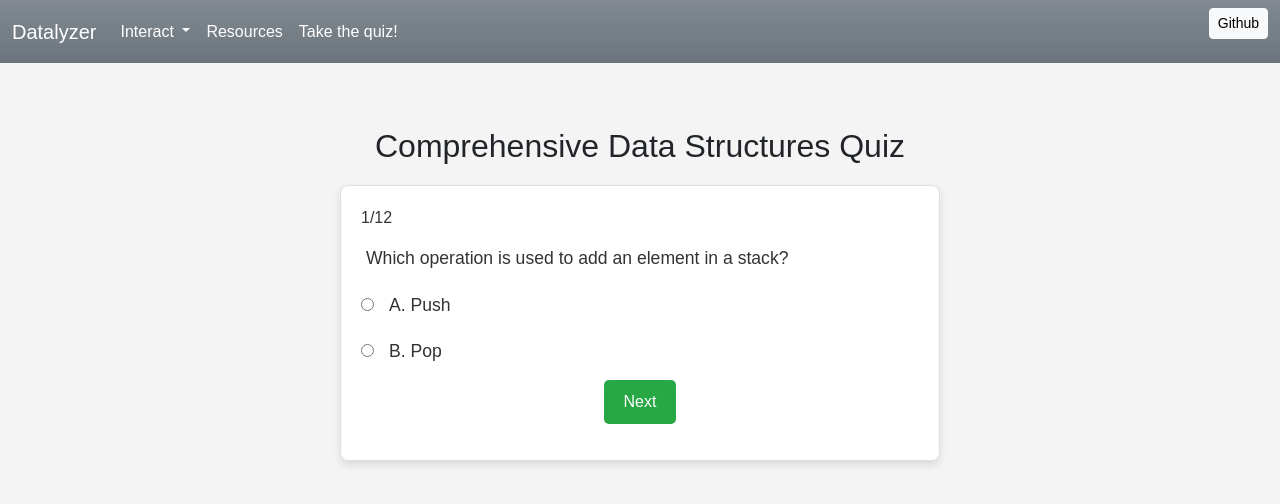
After one commit to Bryan-Webifi-dev/Datalyzer, a Flask app: page /quiz in a window 1280 px wide. The commit adds this page. Shown: the top 504 px of the page. Run offline with Flask 3, Linux system fonts and the light colour scheme.

Commit message:
Finalizing `quizzes`

```diff
--- a/app.py
+++ b/app.py
@@ -30,5 +30,10 @@ def linkedList():
 def resources():
     return render_template("resources.html")
 
+@app.route("/quiz")
+def quiz():
+    return render_template("quiz.html")
+
+
 if __name__ == "__main__":
     app.run(debug=True)
--- /dev/null
+++ b/static/css/quiz.css
@@ -0,0 +1,156 @@
+/* General Styles for All Quizzes */
+.quiz-container {
+    background-color: #ffffff; /* Adapt to your site's theme */
+    color: #333333; /* Text color */
+    margin: 20px auto;
+    padding: 20px;
+    border: 1px solid #e0e0e0;
+    border-radius: 8px;
+    box-shadow: 0 4px 8px rgba(0, 0, 0, 0.1); /* Soft shadow */
+    max-width: 600px; /* Optimal width */
+}
+
+.quiz-container h2 {
+    color: #007bff; /* Primary color */
+    text-align: center;
+    margin-bottom: 20px;
+}
+
+.quiz-container label {
+    display: block;
+    margin: 15px 0;
+    font-size: 1.1rem; /* Slightly larger font for readability */
+}
+
+.quiz-container input[type="radio"] {
+    margin-right: 10px;
+}
+
+/* Slide Out and In Animations */
+@keyframes slideOut {
+    0% { transform: translateX(0); opacity: 1; }
+    100% { transform: translateX(-100%); opacity: 0; }
+}
+
+@keyframes slideIn {
+    0% { transform: translateX(100%); opacity: 0; }
+    100% { transform: translateX(0); opacity: 1; }
+}
+
+.quiz-question {
+    /* Existing styles */
+    animation-duration: 0.5s; /* Animation duration */
+    animation-fill-mode: both; /* Maintain the state of the animation */
+    display: none; /* Initially hide all questions */
+}
+
+.slide-out {
+    animation-name: slideOut; /* Attach the slide out animation */
+}
+
+.slide-in {
+    display: block; /* Make the new question visible */
+    animation-name: slideIn; /* Attach the slide in animation */
+}
+
+.quiz-container button {
+    background-color: #28a745; /* Green color for progression */
+    color: white;
+    border: none;
+    padding: 10px 20px;
+    border-radius: 5px;
+    cursor: pointer;
+    font-size: 1rem;
+    display: block; /* Center the button */
+    margin: 10px auto;
+    text-align: center;
+}
+
+.quiz-container button:hover {
+    background-color: #218838; /* Darker shade for hover */
+}
+
+.quiz-question label {
+    display: inline-block;
+    margin-left: 5px;
+    margin-bottom: 5px;
+}
+
+.question-counter {
+    position: absolute;
+    top: 10px;
+    left: 10px;
+    background-color: #007bff;
+    color: white;
+    padding: 5px 10px;
+    border-radius: 5px;
+    font-size: 1rem;
+}
+
+#queueQuizResult {
+    margin-top: 15px;
+    font-weight: bold;
+    font-size: 1rem;
+}
+
+.modal {
+    display: none;
+    position: fixed;
+    z-index: 1000;
+    left: 0;
+    top: 0;
+    width: 100%;
+    height: 100%;
+    overflow: auto;
+    background-color: rgba(0, 0, 0, 0.6); /* Semi-transparent background */
+}
+
+.modal-content {
+    position: relative;
+    background-color: #ffffff;
+    margin: 10% auto;
+    padding: 20px;
+    border-radius: 10px;
+    width: 80%;
+    max-width: 600px;
+    box-shadow: 0 4px 8px rgba(0, 0, 0, 0.2);
+}
+
+.close {
+    color: #aaaaaa;
+    position: absolute;
+    top: 10px;
+    right: 25px;
+    font-size: 30px;
+    font-weight: bold;
+}
+
+.close:hover,
+.close:focus {
+    color: #000;
+    text-decoration: none;
+    cursor: pointer;
+}
+
+#scoreModalContent {
+    font-size: 1rem;
+    line-height: 1.6;
+    color: #333333;
+}
+
+#scoreModalContent p {
+    margin-bottom: 12px;
+}
+
+#scoreModalContent strong {
+    color: #dc3545; /* Red color for emphasis */
+}
+
+
+/* Responsive Design */
+@media (max-width: 768px) {
+    .quiz-container {
+        width: 90%;
+        padding: 15px;
+    }
+}
--- a/static/css/style.css
+++ b/static/css/style.css
@@ -34,12 +34,12 @@ main {
     position: relative;
     background: url('/static/images/data-structures1.png') no-repeat center center;
     background-size: cover;
-    height: 94.6vh; /* Full height of the viewport */
+    height: 98.6vh; /* Full height of the viewport */
 }
 
 .text-on-image {
     position: relative;
-    top: 30%; /* Center vertically */
+    top: 40%; /* Center vertically */
     transform: translateY(-50%);
     color: rgb(255, 255, 255); /* Adjust text color for visibility */
 }
--- /dev/null
+++ b/static/js/quiz.js
@@ -0,0 +1,91 @@
+document.addEventListener('DOMContentLoaded', function() {
+    const quizForm = document.getElementById('dataStructuresQuiz');
+    let currentQuestionNumber = 1;
+
+    function showNextQuestion() {
+        let currentQuestion = document.getElementById('question' + currentQuestionNumber);
+        let nextQuestion = document.getElementById('question' + (currentQuestionNumber + 1));
+        const totalQuestions = 12; // Update this with the total number of questions
+
+        // Slide out the current question
+        currentQuestion.classList.add('slide-out');
+
+        // Wait for the slide-out animation to finish
+        setTimeout(function() {
+            currentQuestion.style.display = 'none';
+            currentQuestion.classList.remove('slide-out');
+
+            // Show and slide in the next question
+            if (nextQuestion) {
+                nextQuestion.style.display = 'block';
+                nextQuestion.classList.add('slide-in');
+
+                // Remove slide-in class to reset the animation
+                setTimeout(() => nextQuestion.classList.remove('slide-in'), 500);
+
+                // Update the question counter for the next question
+                let questionCounter = document.getElementById('questionCounter');
+                questionCounter.textContent = `${currentQuestionNumber + 1}/${totalQuestions}`;
+            } else {
+                document.getElementById('submitQuiz').style.display = 'block';
+            }
+
+            currentQuestionNumber++;
+        }, 500);
+    }
+
+    // Add event listeners to all 'Next' buttons
+    const nextButtons = quizForm.querySelectorAll('button[type="button"]');
+    nextButtons.forEach(button => {
+        button.addEventListener('click', showNextQuestion);
+    });
+
+    // Function to calculate and show the quiz score
+    function calculateAndShowScore() {
+        const questions = document.querySelectorAll('.quiz-question');
+        let correctAnswers = 0;
+        let incorrectFeedback = '';
+        let topicCount = { 'Stack': 0, 'Queue': 0, 'Tree': 0, 'Graph': 0, 'LinkedList': 0 };
+
+        questions.forEach((question, index) => {
+            const selectedAnswer = document.querySelector(`input[name="question${index + 1}"]:checked`);
+            const topic = question.getAttribute('data-topic');
+
+            if (selectedAnswer && selectedAnswer.value === 'correct') {
+                correctAnswers++;
+            } else {
+                incorrectFeedback += `<p>${index + 1}. ${question.querySelector('label').textContent} <strong>Your answer is incorrect.</strong></p>`;
+                topicCount[topic] ? topicCount[topic]++ : topicCount[topic] = 1;
+            }
+        });
+
+        const scorePercentage = (correctAnswers / questions.length) * 100;
+        const mostIncorrectTopic = Object.keys(topicCount).reduce((a, b) => topicCount[a] > topicCount[b] ? a : b);
+
+        scoreModalContent.innerHTML = `
+            <p>Your score: ${scorePercentage.toFixed(2)}%</p>
+            ${incorrectFeedback}
+            <p>Suggested Resource: <a href="/resources">Learn more about ${mostIncorrectTopic}</a></p>
+        `;
+        scoreModal.style.display = 'block';
+    }
+
+    quizForm.addEventListener('submit', function(e) {
+        e.preventDefault();
+        calculateAndShowScore();
+    });
+
+    const closeButton = document.getElementsByClassName('close')[0];
+    closeButton.onclick = function() {
+        scoreModal.style.display = 'none';
+    };
+
+    window.onclick = function(event) {
+        if (event.target === scoreModal) {
+            scoreModal.style.display = 'none';
+        }
+    };
+
+    // Initial setup to show the first question
+    document.getElementById('question1').style.display = 'block';
+});
--- a/templates/layout.html
+++ b/templates/layout.html
@@ -17,7 +17,7 @@
             <!-- ... other navbar items ... -->
             <li class="nav-item dropdown">
               <a class="nav-link dropdown-toggle text-white" href="#" role="button" data-bs-toggle="dropdown" aria-expanded="false">
-                Data structures
+                Interact
               </a>
               <ul class="dropdown-menu">
                   <li><a class="dropdown-item" href="{{ url_for('stack') }}">Stack</a></li>
@@ -29,6 +29,9 @@
             </li>
             <li class="nav-item">
                 <a class="nav-link text-white" href="{{ url_for('resources') }}">Resources</a>
+            </li>
+            <li class="nav-item">
+                <a class="nav-link text-white" href="{{ url_for('quiz') }}">Take the quiz!</a>
             </li>
           </ul>
             <form class="d-flex" role="search">
@@ -48,5 +51,6 @@
     <script src="{{ url_for('static', filename='js/linkedList.js') }}"></script>
     <script src="{{ url_for('static', filename='js/queue.js') }}"></script>
     <script src="{{ url_for('static', filename='js/tree.js') }}"></script>
+    <script src="{{ url_for('static', filename='js/quiz.js') }}"></script>
   </body>
 </html>
--- /dev/null
+++ b/templates/quiz.html
@@ -0,0 +1,119 @@
+{% extends "layout.html" %}
+
+{% block content %}
+<link rel="stylesheet" href="{{ url_for('static', filename='css/quiz.css') }}">
+
+<div class="container mt-5">
+    <h2 class="text-center">Comprehensive Data Structures Quiz</h2>
+
+    <!-- Comprehensive Quiz -->
+    <div class="quiz-container">
+        <div id="questionCounter">1/12</div>
+        <form id="dataStructuresQuiz">
+            <!-- Stack Question -->
+            <div class="quiz-question" data-topic="Stack" id="question1">
+                <label>Which operation is used to add an element in a stack?</label><br>
+                <input type="radio" name="question1" value="correct" id="stack1"><label for="stack1">A. Push</label><br>
+                <input type="radio" name="question1" value="wrong" id="stack2"><label for="stack2">B. Pop</label>
+                <button type="button">Next</button>
+            </div>
+
+            <!-- Queue Question -->
+            <div class="quiz-question" data-topic="Queue" id="question2">
+                <label>In a queue, the operation of adding an element is known as?</label><br>
+                <input type="radio" name="question2" value="correct" id="queue1"><label for="queue1">A. Enqueue</label><br>
+                <input type="radio" name="question2" value="wrong" id="queue2"><label for="queue2">B. Dequeue</label>
+                <button type="button">Next</button>
+            </div>
+
+            <!-- Stack Question -->
+            <div class="quiz-question" data-topic="Stack" id="question3">
+                <label>What data structure is used for depth-first search?</label><br>
+                <input type="radio" name="question3" value="wrong" id="dfs1"><label for="dfs1">A. Queue</label><br>
+                <input type="radio" name="question3" value="correct" id="dfs2"><label for="dfs2">B. Stack</label>
+                <button type="button">Next</button>
+            </div>
+
+            <!-- Tree Question -->
+            <div class="quiz-question" data-topic="Tree" id="question4">
+                <label>Which data structure uses a root node to represent a hierarchy?</label><br>
+                <input type="radio" name="question4" value="correct" id="tree1"><label for="tree1">A. Tree</label><br>
+                <input type="radio" name="question4" value="wrong" id="tree2"><label for="tree2">B. Graph</label>
+                <button type="button">Next</button>
+            </div>
+
+            <!-- Graph Question -->
+            <div class="quiz-question" data-topic="Graph" id="question5">
+                <label>Which graph traversal algorithm uses a queue for its implementation?</label><br>
+                <input type="radio" name="question5" value="correct" id="graph1"><label for="graph1">A. Breadth-First Search</label><br>
+                <input type="radio" name="question5" value="wrong" id="graph2"><label for="graph2">B. Depth-First Search</label>
+                <button type="button">Next</button>
+            </div>
+
+            <!-- Queue Question -->
+            <div class="quiz-question" data-topic="Queue" id="question6">
+                <label>In a priority queue, which element is removed first?</label><br>
+                <input type="radio" name="question6" value="correct" id="queue1"><label for="queue1">A. The element with the highest priority</label><br>
+                <input type="radio" name="question6" value="wrong" id="queue2"><label for="queue2">B. The element added most recently</label>
+                <button type="button">Next</button>
+            </div>
+
+            <!-- Linked List Question -->
+            <div class="quiz-question" data-topic="LinkedList" id="question7">
+                <label>In which data structure does each element point to the next element?</label><br>
+                <input type="radio" name="question7" value="correct" id="linked1"><label for="linked1">A. Linked List</label><br>
+                <input type="radio" name="question7" value="wrong" id="linked2"><label for="linked2">B. Stack</label>
+                <button type="button">Next</button>
+            </div>
+
+            <!-- Graph Question -->
+            <div class="quiz-question" data-topic="Graph" id="question8">
+                <label>Which data structure is primarily used in scenarios like network routing?</label><br>
+                <input type="radio" name="question8" value="correct" id="graph1"><label for="graph1">A. Graph</label><br>
+                <input type="radio" name="question8" value="wrong" id="graph2"><label for="graph2">B. Tree</label>
+                <button type="button">Next</button>
+            </div>
+
+            <!-- Stack Question -->
+            <div class="quiz-question" data-topic="Stack" id="question9">
+                <label>What is a common use case for a stack data structure?</label><br>
+                <input type="radio" name="question9" value="correct" id="stackUse1"><label for="stackUse1">A. Undo functionality in text editors</label><br>
+                <input type="radio" name="question9" value="wrong" id="stackUse2"><label for="stackUse2">B. Breadth-first search</label>
+                <button type="button">Next</button>
+            </div>
+
+            <!-- Tree Question -->
+            <div class="quiz-question" data-topic="Tree" id="question10">
+                <label>How is a full binary tree defined?</label><br>
+                <input type="radio" name="question10" value="correct" id="binary1"><label for="binary1">A. A tree where each node has either 0 or 2 children</label><br>
+                <input type="radio" name="question10" value="wrong" id="binary2"><label for="binary2">B. A tree where each node has exactly one child</label>
+                <button type="button">Next</button>
+            </div>
+
+            <!-- Graph Question -->
+            <div class="quiz-question" data-topic="Graph" id="question11">
+                <label>What type of graph allows edges to have direction?</label><br>
+                <input type="radio" name="question11" value="correct" id="directed1"><label for="directed1">A. Directed Graph</label><br>
+                <input type="radio" name="question11" value="wrong" id="directed2"><label for="directed2">B. Undirected Graph</label>
+                <button type="button">Next</button>
+            </div>
+
+            <!-- Linked List Question -->
+            <div class="quiz-question" data-topic="LinkedList" id="question12">
+                <label>Which of these is not a type of linked list?</label><br>
+                <input type="radio" name="question12" value="correct" id="linkedNot1"><label for="linkedNot1">A. Circular Queue</label><br>
+                <input type="radio" name="question12" value="wrong" id="linkedNot2"><label for="linkedNot2">B. Doubly Linked List</label>
+                <button type="submit">Submit</button>
+            </div>
+        </form>
+    </div>
+
+    <!-- Modal for Quiz Result -->
+    <div id="scoreModal" class="modal">
+        <div class="modal-content">
+            <span class="close">&times;</span>
+            <p id="scoreModalContent"></p>
+        </div>
+    </div>
+</div>
+{% endblock %}
```
